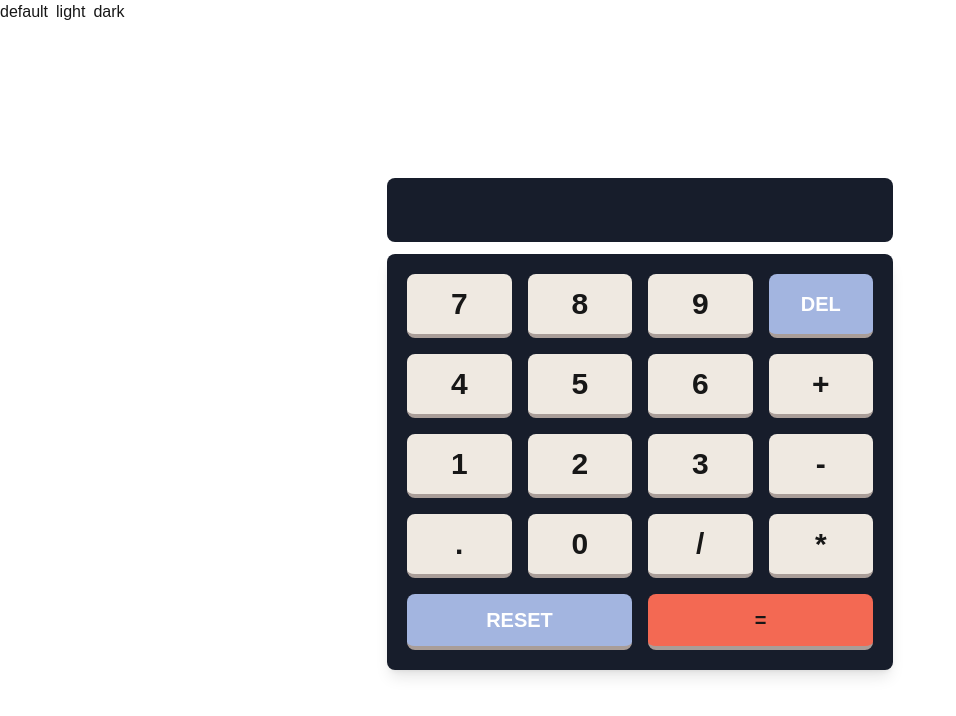
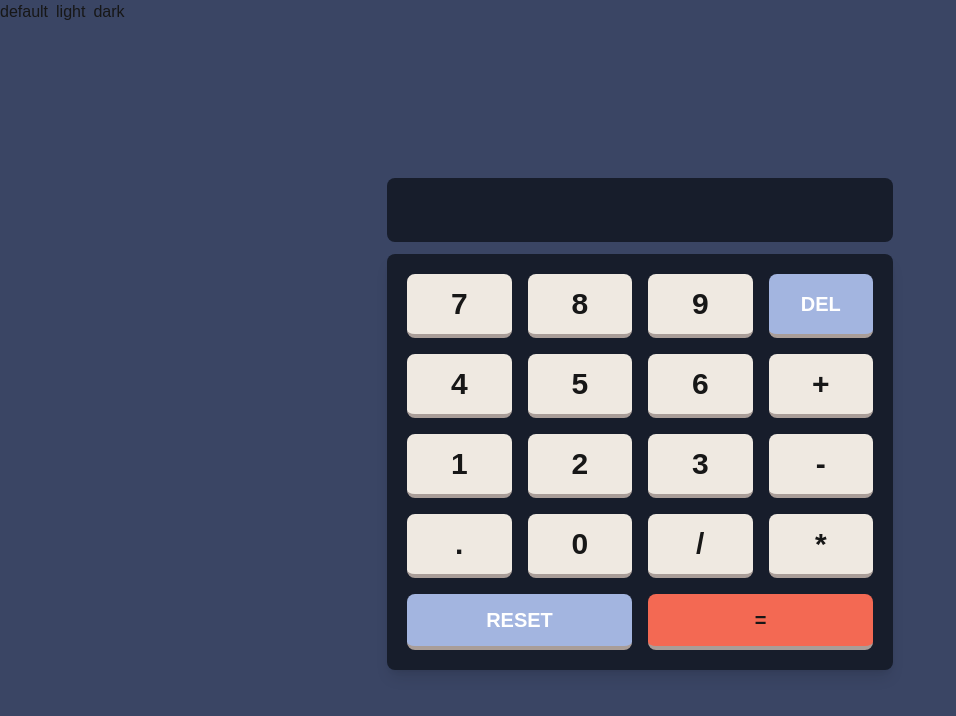
Before and after one commit to chalobonDen/calculator-app-main, a Next.js app: page / in a window 1280 px wide. Shown: the top 716 px of the page, without its empty margins (0-956 px from the left). Built offline with nearby package versions, Linux system fonts and the light colour scheme.

Commit message:
update globals css (default mode)

```diff
--- a/src/app/globals.css
+++ b/src/app/globals.css
@@ -3,15 +3,8 @@
 @tailwind utilities;
 
 :root {
-  --background: #ffffff;
+  --background: hsl(224, 26%, 31%);
   --foreground: #171717;
-}
-
-@media (prefers-color-scheme: dark) {
-  :root {
-    --background: #0a0a0a;
-    --foreground: #ededed;
-  }
 }
 
 body {
```
